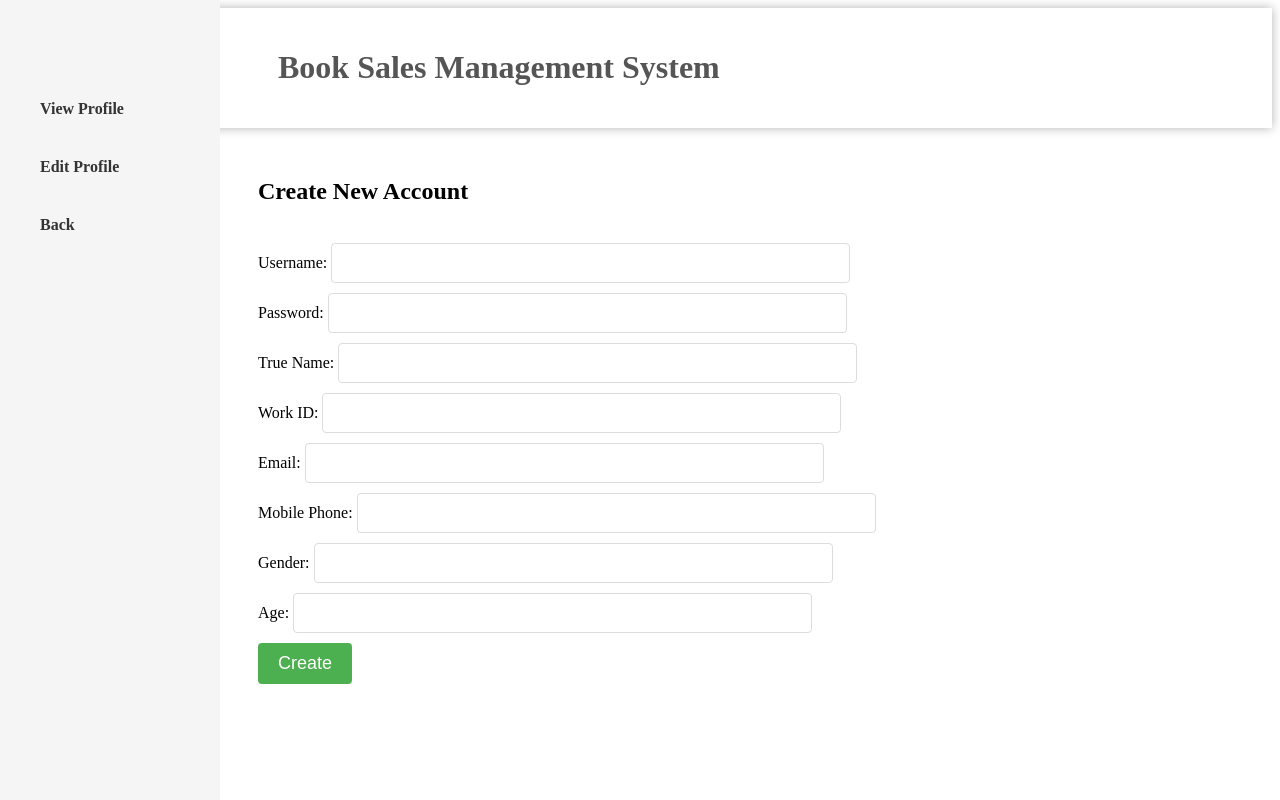
After one commit to tangfqj/Book-Sales-DBMS, a Django app: template BookApp/templates/create_account.html in a window 1280 px wide. The commit adds this page. Run offline with Django 4.2, Linux system fonts and the light colour scheme; the template is opened without the code that fills it, so the values that code supplies are empty.

Commit message:
Implement create_account

```diff
--- a/BookApp/BookApp/urls.py
+++ b/BookApp/BookApp/urls.py
@@ -37,4 +37,5 @@ urlpatterns = [
     re_path(r'^.*purchase_fail\.html$', views.purchase_fail, name='purchase_fail'),
     re_path(r'^.*personal_profile\.html$', views.profile_view, name='profile_view'),
     re_path(r'^.*edit_profile\.html$', views.edit_profile, name='edit_profile'),
+    re_path(r'^.*create_account\.html$', views.create_account, name='create_account'),
 ]
--- a/BookApp/templates/account_base.html
+++ b/BookApp/templates/account_base.html
@@ -119,7 +119,7 @@
       <li><a href="edit_profile.html"><strong>Edit Profile</strong></a></li>
       {% if user.is_superuser %}
       <li><a href="#"><strong>View All Users</strong></a></li>
-      <li><a href="#"><strong>Create User</strong></a></li>
+      <li><a href="create_account.html"><strong>Create User</strong></a></li>
       {% endif %}
       <li><a href="inventory.html"><strong>Back</strong></a></li>
     </ul>
--- /dev/null
+++ b/BookApp/templates/create_account.html
@@ -0,0 +1,61 @@
+{% extends 'account_base.html' %}
+{% block content %}
+    <style>
+        input[type="text"],
+        input[type="number"] {
+          padding: 10px;
+          border: 1px solid #ddd;
+          border-radius: 4px;
+          font-size: 16px;
+          margin-bottom: 10px;
+          width: 50%;
+          box-sizing: content-box;
+        }
+
+        input[type="submit"] {
+          background-color: #4CAF50;
+          color: #fff;
+          padding: 10px 20px;
+          font-size: 18px;
+          border: none;
+          border-radius: 4px;
+          cursor: pointer;
+          transition: background-color 0.3s ease;
+        }
+
+        input[type="submit"]:hover {
+          background-color: #3e8e41;
+        }
+    </style>
+
+    <h2>Create New Account</h2>
+    <form method="post" action="{% url 'create_account' %}">
+    {% csrf_token %}
+        <br>
+        <label for="username">Username:</label>
+        <input type="text" name="username"  id="username" required>
+        <br>
+        <label for="password">Password:</label>
+        <input type="text" name="password"  id="password" required>
+        <br>
+        <label for="true_name">True Name:</label>
+        <input type="text" name="true_name"  id="true_name" required>
+        <br>
+        <label for="work_id">Work ID:</label>
+        <input type="text" name="work_id"  id="work_id" required>
+        <br>
+        <label for="email">Email:</label>
+        <input type="text" name="email"  id="email" required>
+        <br>
+        <label for="mobile_phone">Mobile Phone:</label>
+        <input type="text" name="mobile_phone" id="mobile_phone" required>
+        <br>
+        <label for="gender">Gender:</label>
+        <input type="text" name="gender" id="gender" required>
+        <br>
+        <label for="age">Age:</label>
+        <input type="number" name="age" id="age" required>
+        <br>
+        <input type="submit" value="Create">
+    </form>
+{% endblock %}
```
Also changed, not shown: BookApp/BookDBMS/views.py (+24 -1 lines).
